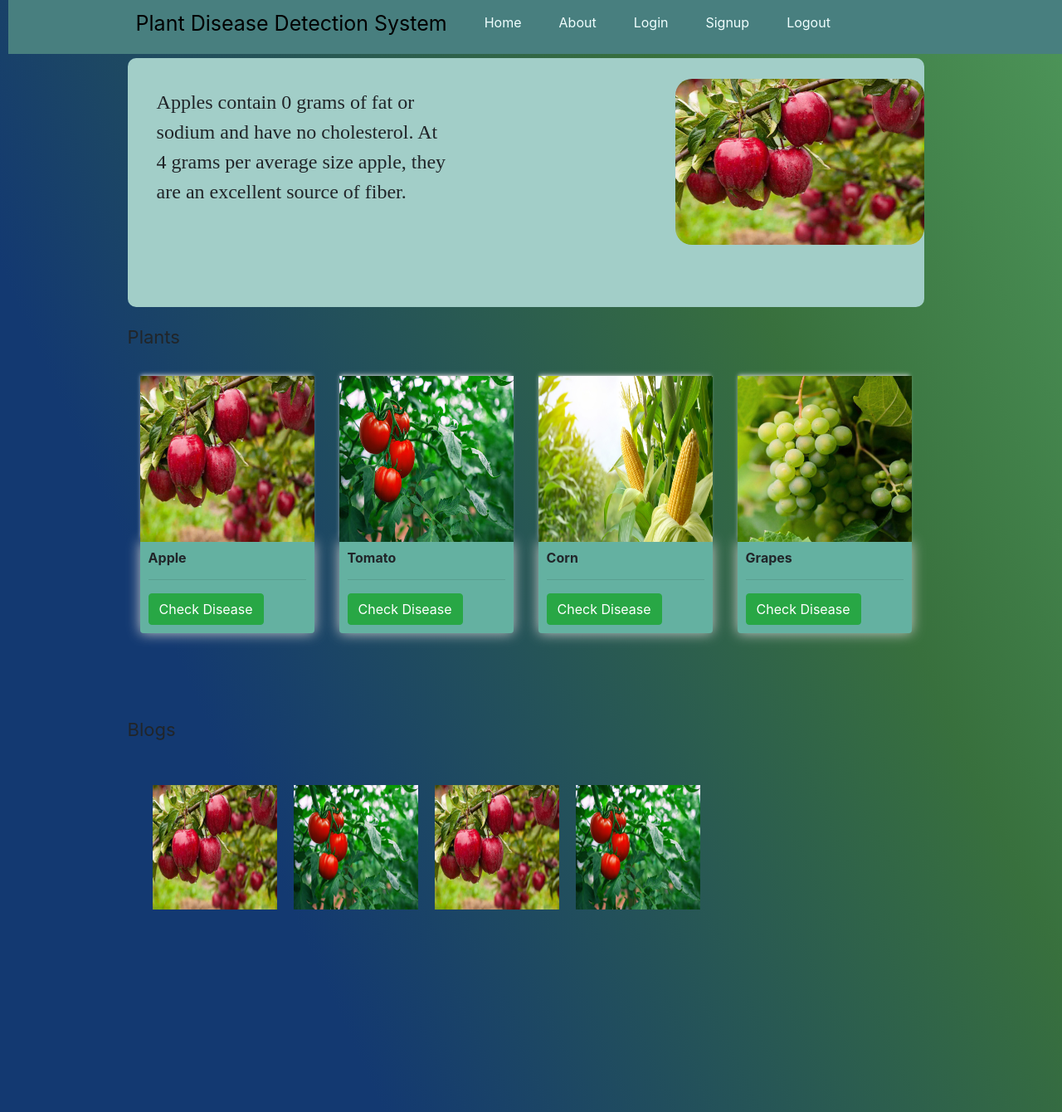
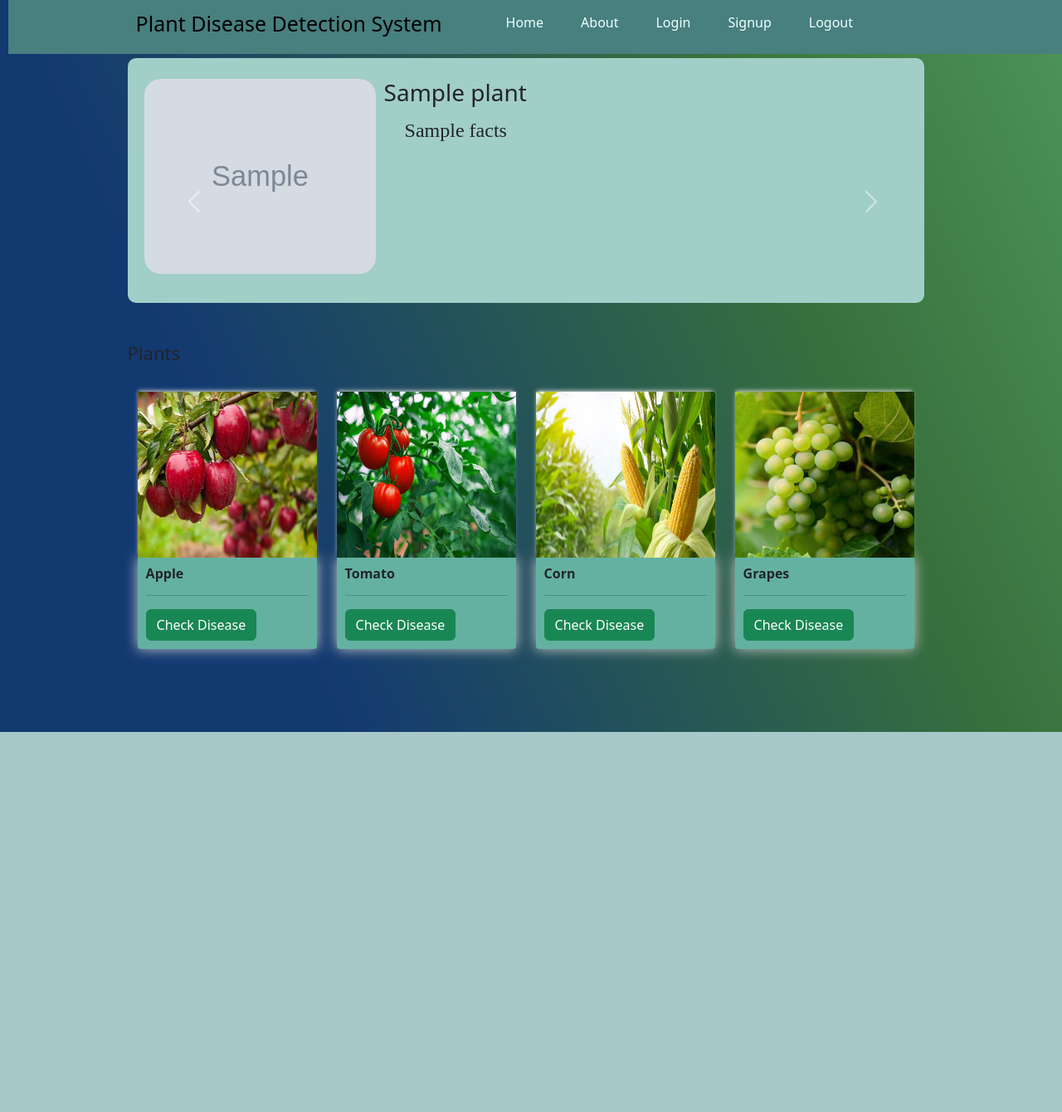
Before and after one commit to AnjalLLL/Plant-Disease-Detection-System, a Django app: template MyProject/template/home.html in a window 1280 px wide. Shown: the whole page at 83% size. After the commit the page ends 882 px from the top, so only its background shows below. Run offline with Django 5.2, Linux system fonts and the light colour scheme; the template is opened without the code that fills it: most values are stand-ins (such as "Sample title", 1, 10 or a date in 2020); grey boxes marked "Sample" are stand-in pictures; parts of the project's set-up code (start-up, migrations or seed data) failed here and were passed over; some libraries are stand-ins or nearby versions.

Commit message:
Insearted facts about plants and fetched it making slider

```diff
--- a/MyProject/myapp/db.py
+++ b/MyProject/myapp/db.py
@@ -371,3 +371,33 @@ for disease in disease_data:
     if not disease_collection.find_one({"disease_name": disease["disease_name"]}):
         # Insert the disease data if not found
         disease_collection.insert_one(disease)
+
+plant_data=db.plant_info
+plant_info=[
+
+  {
+    "plant_name": "Apple",
+    "facts": "Apples are a good source of fiber and vitamin C, making them a healthy snack option. They are one of the most widely cultivated fruits globally, with over 7,500 varieties. The apple tree originated in Central Asia and has been spread and cultivated across the world due to its versatility and health benefits.",
+    "image_url": "/static/img/apple.jpg"
+  },
+  {
+    "plant_name": "Corn",
+    "facts": "Corn is a staple crop grown widely around the world and is a key ingredient in many foods and products, such as corn syrup and ethanol. This versatile grain comes in various colors, including yellow, white, red, and purple. It has been a fundamental part of diets and industries for centuries, especially in the Americas.",
+    "image_url": "/static/img/corn.jpg"
+  },
+  {
+    "plant_name": "Grape",
+    "facts": "Grapes are small, juicy fruits that have been cultivated for thousands of years, primarily for consumption and wine production. Rich in antioxidants like resveratrol, grapes are beneficial for heart health. They are available in many varieties, including seedless and seeded, and come in colors like green, red, and purple.",
+    "image_url": "/static/img/grapes.jpg"
+  },
+  {
+    "plant_name": "Tomato",
+    "facts": "Tomatoes are technically a fruit but are often treated as a vegetable in culinary uses. They are rich in lycopene, a powerful antioxidant linked to numerous health benefits. Native to South America, tomatoes have become a key ingredient in cuisines worldwide and are valued for their vibrant flavor and nutritional content.",
+    "image_url": "/static/img/tomato.jpg"
+  }
+]
+for plant in plant_info:
+    # Check if the disease already exists in the database
+    if not plant_data.find_one({"plant_name": plant["plant_name"]}):
+        # Insert the disease data if not found
+        plant_data.insert_one(plant)
--- a/MyProject/static/css/style.css
+++ b/MyProject/static/css/style.css
@@ -85,7 +85,7 @@ body{
 }
  /* box */
  #offerBox {
-    height: 300px;
+    height: 295px;
     width: 75%;
     margin-top: 5px;
     margin-left: 12%;
@@ -98,23 +98,26 @@ body{
     background-color: linear-gradient(245.59deg, #4d9559 0% , #38703d 28% , #133971 75.52% );
 
  }
- #offerBox #box-image{
-    display: flex;
-    height: 200px;
+ .d-flex .box-image{
+   display: flex;
+    height: 235px;
     border-radius: 20px;
-    width: auto;
+    width: 30%;
     align-items: end;
     margin-top: 25px;
-    margin-left: 270px;
+    margin-left:20px;
+
  }
- #offerBox #box-image img {
-    height: 200px;
+
+ #offerBox .d-flex .box-image img {
+
+    height: 100%;
     width: auto;
     border-radius: 20px;
  }
  #box-text {
 
-    width: 40%;
+    width:70%;
     height: auto;
     margin-top: 25px;
     margin-left: 10px;
@@ -125,7 +128,7 @@ body{
     margin-top: 10px;
     margin-left:25px;
     height: auto;
-    width: 350px;
+    width: 90%;
     font-size: 24px;
  }
  #offerBox #offer-button {
@@ -133,7 +136,7 @@ body{
     background-color: #04AA6D;
     border: none;
     border-radius: 10px;
-    color: white;
+    color:black;
     padding: 15px 32px;
     text-align: center;
     text-decoration: none;
@@ -157,19 +160,19 @@ body{
  }
 
 
- /* /* @media (max-width: 800px) {
-    .Cata-items  .items {
+  @media (max-width: 800px) {
+    body {
       flex: 50%;
       max-width: 50%;
     }
   }
 
   @media (max-width: 600px) {
-    .Cata-items .items {
+    body {
       flex: 100%;
       max-width: 100%;
     }
-} */
+}
 
 
   .row {
@@ -205,36 +208,7 @@ body{
 
    }
 
- /* brand */
- #brand {
-    margin-top: 20px;
-    height: 400px;
-    width:75% ;
-    margin-left: 12%;
-    display: flex;
- }
- #brand #brand-items {
-    margin-top: 20px;
-    height: 100%;
-    width:100% ;
-    margin-left: 20px;
-    display: flex;
-    flex-wrap: wrap;
- }
- #brand #brand-items .brands {
-    height: 150px;
-    width: 150px;
-    margin-left: 10px;
-    margin-right: 10px;
-    margin-top: 10px;
-    margin-bottom: 10px;
- }
- #brand #brand-items .brands img {
-    padding: auto;
-    height: 150px;
-    width: 150px;
-    object-fit: fill;
- }
+
 
 
 
@@ -395,3 +369,18 @@ body{
    filter: none;
    pointer-events: auto;  /* Enable interaction with the clear content */
 }
+
+
+    .swiper-container {
+        width: 100%;
+        height: 350px;
+        margin: 20px 0;
+    }
+
+    .swiper-slide {
+        display: flex;
+        flex-direction: column;
+        align-items: center;
+        justify-content: center;
+        text-align: center;
+    }
--- a/MyProject/template/home.html
+++ b/MyProject/template/home.html
@@ -1,19 +1,42 @@
 {% extends "base.html" %}
 {% block content %}
-
-<div id="offerBox">
-    <div id="box-text"><p>Apples contain 0 grams of fat or sodium and have no cholesterol.
-        At 4 grams per average size apple, they are an excellent source of fiber.</p>
-         <!-- <button type="submit" id="offer-button"></button> -->
-    </div>
-    <div id="box-image"><img src="/static/img/apple.jpg" alt=""></div>
-
-</div>
 
 
 
 
-    <div>
+    <!-- Offer Box Slider Section -->
+<div id="offerBox" class="carousel slide" data-bs-ride="carousel">
+    <div class="carousel-inner">
+        {% for plant in plants %}
+            <div class="carousel-item {% if forloop.first %} active {% endif %}">
+                <div class="d-flex">
+                    <!-- Offer Box Image -->
+                    <div class="box-image">
+                        <img src="{{ plant.image_url }}" alt="{{ plant.plant_name }}" class="d-block w-100">
+                    </div>
+
+                    <!-- Offer Box Text -->
+                    <div id="box-text">
+                        <h3>{{ plant.plant_name }}</h3> <!-- Plant name -->
+                        <p>{{ plant.facts }}</p> <!-- Plant facts -->
+                    </div>
+                </div>
+            </div>
+        {% endfor %}
+    </div>
+    <!-- Carousel Controls -->
+    <button class="carousel-control-prev" type="button" data-bs-target="#offerBox" data-bs-slide="prev">
+        <span class="carousel-control-prev-icon" aria-hidden="true"></span>
+        <span class="visually-hidden">Previous</span>
+    </button>
+    <button class="carousel-control-next" type="button" data-bs-target="#offerBox" data-bs-slide="next">
+        <span class="carousel-control-next-icon" aria-hidden="true"></span>
+        <span class="visually-hidden">Next</span>
+    </button>
+</div>
+
+<br>
+<div>
         <span>Plants</span>
         <div class="row">
             <!-- Product 1 -->
@@ -57,16 +80,6 @@
             </div>
         </div>
 
-     <span>Blogs</span>
-     <div id="brand">
-        <div id="brand-items">
-            <div class="brands"><img src="/static/img/apple.jpg" alt=""></div>
-            <div class="brands"><img src="/static/img/tomato.jpg" alt=""></div>
-            <div class="brands"><img src="/static/img/apple.jpg" alt=""></div>
-            <div class="brands"><img src="/static/img/tomato.jpg" alt=""></div>
 
-        </div>
-     </div>
-     <br>
 
 {% endblock %}
--- a/MyProject/template/landing-header.html
+++ b/MyProject/template/landing-header.html
@@ -8,6 +8,7 @@
 
 	<link rel="stylesheet" href="https://stackpath.bootstrapcdn.com/bootstrap/4.4.1/css/bootstrap.min.css" integrity="sha384-Vkoo8x4CGsO3+Hhxv8T/Q5PaXtkKtu6ug5TOeNV6gBiFeWPGFN9MuhOf23Q9Ifjh" crossorigin="anonymous">
     <link href="https://stackpath.bootstrapcdn.com/bootstrap/4.5.2/css/bootstrap.min.css" rel="stylesheet">
+    <link href="https://cdn.jsdelivr.net/npm/bootstrap@5.3.0-alpha1/dist/css/bootstrap.min.css" rel="stylesheet">
 	<link rel="stylesheet" type="text/css" href="{% static 'css/style.css' %}">
     <title>home</title>
 
@@ -43,3 +44,4 @@
 <script src="https://cdn.jsdelivr.net/npm/@popperjs/core@2.5.2/dist/umd/popper.min.js"></script>
 <script src="https://stackpath.bootstrapcdn.com/bootstrap/4.5.2/js/bootstrap.min.js"></script>
 <script src="/static/js/scripts.js"></script>
+<script src="https://cdn.jsdelivr.net/npm/bootstrap@5.3.0-alpha1/dist/js/bootstrap.bundle.min.js"></script>
```
Also changed, not shown: MyProject/myapp/views.py (+13 -2 lines).
